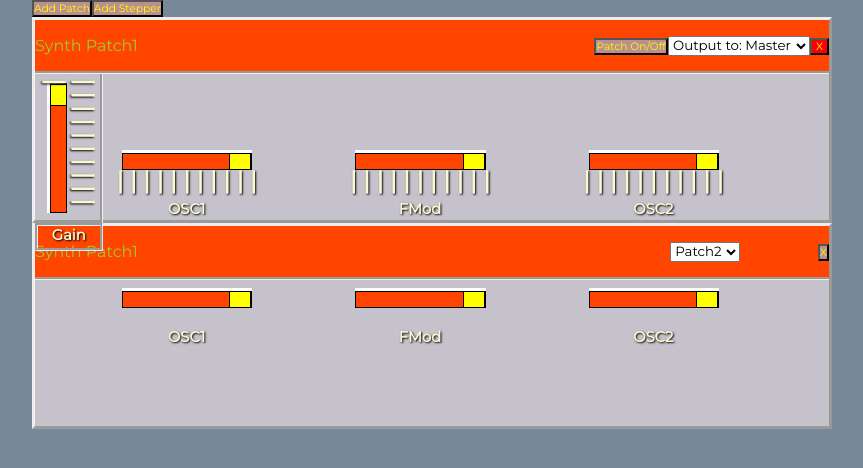
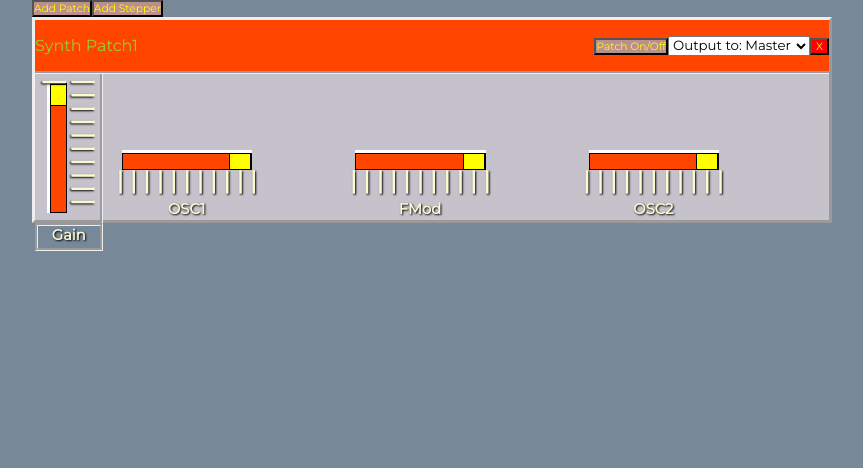
Before and after one commit to shaunhailey/synth, a React (Create React App) app: page / in a window 1280 px wide. Shown: the top 468 px of the page, without its empty margins (208-1071 px from the left). Built offline with nearby package versions, Linux system fonts and the light colour scheme.

Commit message:
corrected an error where a second patch was shown from noisebox.js component

```diff
--- a/src/components/noisebox.js
+++ b/src/components/noisebox.js
@@ -93,54 +93,7 @@ class Noisebox extends Component {
               </div>
             </div>
           </div>
-          <div class="thirdBar" />
-          <div class="fourthBar" />
         </div>
-        <div class="synthBox2">
-          <div class="synthBox1">
-            <div class="outerShell1">
-              <div class="topBar">
-                <p>Synth Patch1</p>
-
-                <div class="topBarRight">
-                  <div class="topBarButton">
-                    <button type="button" class="btn">
-                      X
-                    </button>
-                  </div>
-
-                  <div class="outputSelector">
-                    <select id="patchOutput">
-                      <option value="value1" selected>
-                        Patch2
-                      </option>
-                      <option value="value2">Patch3</option>
-                      <option value="value3">Patch4</option>
-                    </select>
-                  </div>
-                </div>
-              </div>
-
-              <div class="secondBar">
-                <div class="slider1">
-                  <input type="range" min="0" max="11" step="0.01" list="tickmarks" class="slider1" />
-                  <h3>OSC1</h3>
-                </div>
-                <div class="slider1">
-                  <input type="range" min="0" max="11" step="0.01" list="tickmarks" class="slider1" />
-                  <h3>FMod</h3>
-                </div>
-                <div class="slider1">
-                  <input type="range" min="0" max="11" step="0.01" list="tickmarks" class="slider1" />
-                  <h3>OSC2</h3>
-                </div>
-              </div>
-            </div>
-            <div class="thirdBar" />
-            <div class="fourthBar" />
-          </div>
-        </div>{' '}
-        <div class="synthBox3" />
       </div>
     )
   }
```
